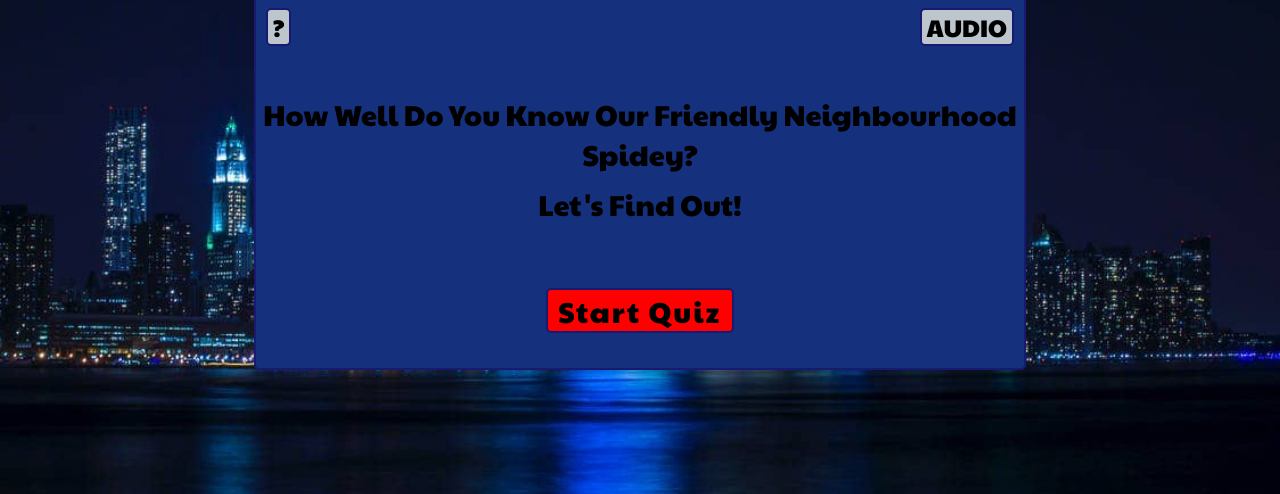
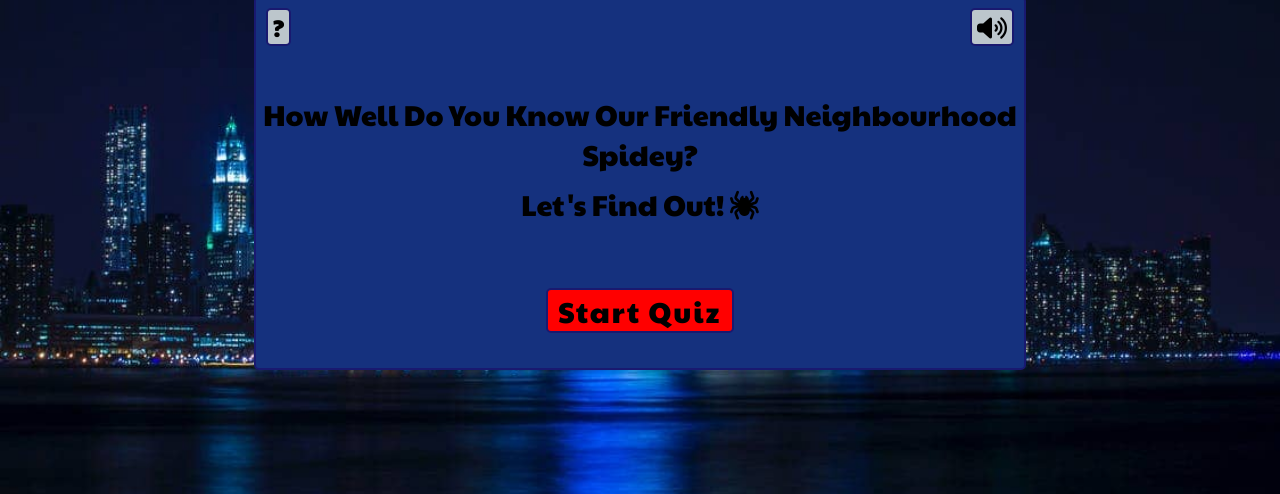
Before and after one commit to NaifatSelina/Second-Project, a plain HTML site: page index.html in a window 1280 px wide. Shown: the part 306-800 px from the top of the page. Drawn offline with Linux system fonts and the light colour scheme; a web font is replaced by a local one.

Commit message:
Add icons to welcome page

```diff
--- a/index.html
+++ b/index.html
@@ -24,11 +24,11 @@
         <div class="game-box">
             <div>
                 <button type="button" id="button-help">?</button>
-                <button type="button" id="button-audio">AUDIO</button>
+                <button type="button" id="button-audio"><i class="fa-solid fa-volume-high"></i></button>
             </div>
             <div id="intro-text-section">
                 <p class="intro-text">How Well Do You Know Our Friendly Neighbourhood Spidey?</p>
-                <p class="intro-text">Let's Find Out!</p>
+                <p class="intro-text">Let's Find Out! <i class="fa-solid fa-spider"></i></p>
             </div>
             <div id="start-button-section">
                 <a href="questions.html"><button type="button" id="button-start">
```
